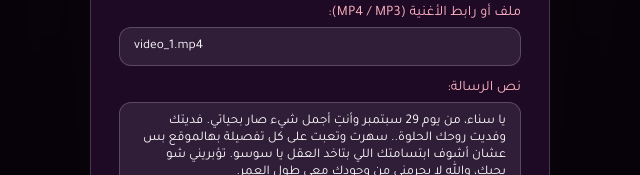
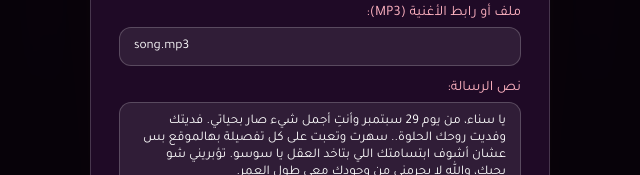
Before and after one commit to ozx722478-rgb/for-sanaa, a plain HTML site: page index.html in a window 1280 px wide. Both pictures are taken after a click on the button "⚙️". Shown: the part 398-573 px from the top of the page, 320-960 px from the left. Drawn offline with Linux system fonts and the light colour scheme.

Commit message:
Update index.html

```diff
--- a/index.html
+++ b/index.html
@@ -627,10 +627,8 @@
 </head>
 <body>
 
-    <!-- Hidden Audio/Video Player for Background Song -->
-    <video id="bg-music" loop playsinline preload="auto" style="display:none;">
-        <source src="video_1.mp4" type="video/mp4">
-    </video>
+    <!-- Audio Player for Background Song (MP3) -->
+    <audio id="bg-music" src="song.mp3" loop preload="auto"></audio>
 
     <div id="hearts-container"></div>
     <canvas id="fx-canvas"></canvas>
@@ -691,7 +689,7 @@
             <div class="signature" id="signature-text">حبيبك اللي يعشقك للأبد ❤️</div>
         </section>
 
-        <!-- 3. Secret Confession Box (رسالة سرية مغطاة) -->
+        <!-- 3. Secret Confession Box -->
         <section class="glass-section">
             <h2 style="color: var(--gold); margin-bottom: 8px;">اعتراف سري بيني وبينك 🤫❤️</h2>
             <p style="color: #e0aaff; font-size: 0.95rem;">المسي الصندوق اللي تحت عشان ينكشف الكلام</p>
@@ -703,7 +701,7 @@
             </div>
         </section>
 
-        <!-- 4. Open When Envelopes (كبسولات المشاعر) -->
+        <!-- 4. Open When Envelopes -->
         <section class="glass-section">
             <h2 style="color: var(--gold); margin-bottom: 8px;">افتحي الظرف حسب حالتك يا روحي ✉️</h2>
             <p style="color: #e0aaff; font-size: 0.95rem;">اختاري الظرف اللي يمثل شعورك الحين واقرئي رسالتي إلك</p>
@@ -728,7 +726,7 @@
             <div class="env-message-box" id="env-display"></div>
         </section>
 
-        <!-- 5. Interactive Love Slider (مقياس الحب) -->
+        <!-- 5. Interactive Love Slider -->
         <section class="glass-section">
             <h2 style="color: #ffb3c1; margin-bottom: 8px;">قديش تتوقعين نسبة حبك بقلبي؟ 🌡️❤️</h2>
             <p style="color: #f8ad9d; font-size: 0.95rem;">اسحبي المؤشر لليمين وشوفي النتيجة</p>
@@ -741,7 +739,7 @@
             </div>
         </section>
 
-        <!-- 6. Flip Cards (6 Cards) -->
+        <!-- 6. Flip Cards -->
         <section class="glass-section">
             <h2 style="color: #ffb3c1;">ليش أعشقك يا سناء؟ (المسي البطاقات) 🌹</h2>
             <div class="cards-grid">
@@ -819,7 +817,7 @@
             </div>
         </section>
 
-        <!-- 7. Future Dreams Board (أمنياتنا ومستقبلنا سوا) -->
+        <!-- 7. Future Dreams Board -->
         <section class="glass-section">
             <h2 style="color: var(--gold); margin-bottom: 8px;">أمنياتي وأحلامي معك يا سوسو ✨</h2>
             <p style="color: #e0aaff; font-size: 0.95rem;">(اضغطي على كل أمنية عشان ننوّرها سوا وندعي إنها تتحقق)</p>
@@ -842,7 +840,7 @@
             </div>
         </section>
 
-        <!-- 8. Official Heart Certificate (شهادة ملكية قلب) -->
+        <!-- 8. Official Heart Certificate -->
         <section class="glass-section">
             <div class="certificate-card">
                 <div style="font-size: 2.5rem; margin-bottom: 8px;">📜👑</div>
@@ -921,8 +919,8 @@
                 <input type="date" id="cfg-date" value="2026-09-29">
             </div>
             <div class="form-group">
-                <label>ملف أو رابط الأغنية (MP4 / MP3):</label>
-                <input type="text" id="cfg-audio" value="video_1.mp4" dir="ltr">
+                <label>ملف أو رابط الأغنية (MP3):</label>
+                <input type="text" id="cfg-audio" value="song.mp3" dir="ltr">
             </div>
             <div class="form-group">
                 <label>نص الرسالة:</label>
@@ -941,7 +939,7 @@
             her: "سناء (سوسو)",
             me: "حبيبك اللي يعشقك للأبد",
             date: "2026-09-29",
-            audio: "video_1.mp4",
+            audio: "song.mp3",
             msg: "يا سناء، من يوم 29 سبتمبر وأنتِ أجمل شيء صار بحياتي. فديتك وفديت روحك الحلوة.. سهرت وتعبت على كل تفصيلة بهالموقع بس عشان أشوف ابتسامتك اللي بتاخد العقل يا سوسو. تؤبريني شو بحبك، والله لا يحرمني من وجودك معي طول العمر."
         };
 
```
